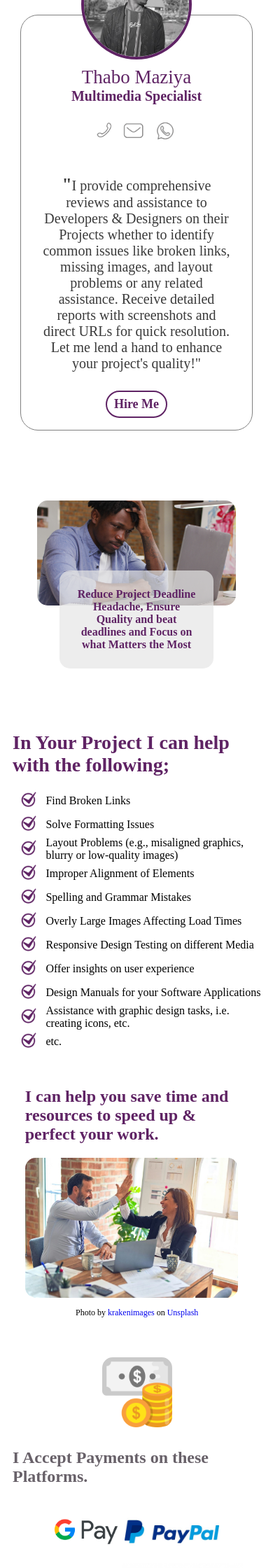
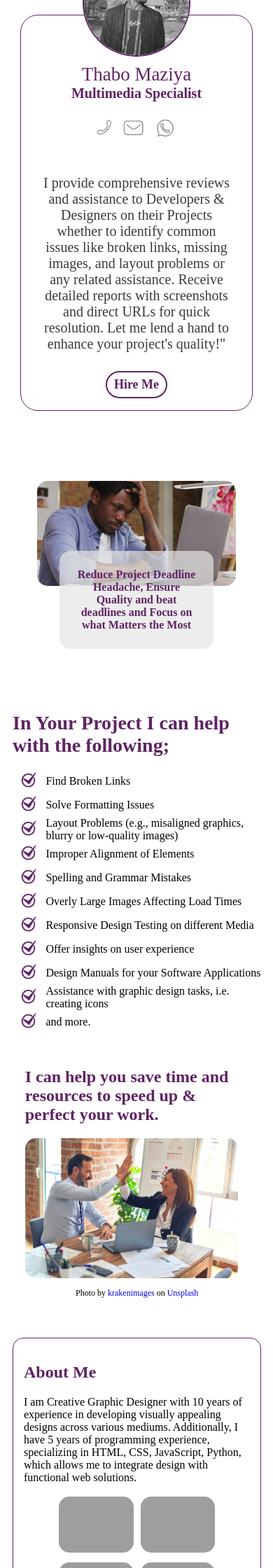
Before and after one commit to Tmazst/project_assistant, a Flask app: page / in a window 390 px wide. Shown: the part 400-2640 px from the top of the page at 70% size. Run offline with Flask 3, Linux system fonts and the light colour scheme; some libraries are stand-ins or nearby versions; some web fonts are replaced; grey boxes are pictures that could not be loaded.

Commit message:
requires

```diff
--- a/app.py
+++ b/app.py
@@ -76,6 +76,7 @@ def process_file(file):
             file_saved = file.save(os.path.join(app.root_path, 'static\images', new_file_name))
             flash(f"File Upload Successful!!", "success")
             return new_file_name
+
 
 
 class user_class:
--- a/static/css/styles.css
+++ b/static/css/styles.css
@@ -1126,9 +1138,31 @@ label span{
     font-size:20px;
 }
 
+.card{
+    border-radius:15px;
+    padding:15px;
+    border:1px solid var(--main-color);
+    transition: all 0.5s ease-out;
+    /* min-width:100% */
+}
+
+.card:hover{
+    border:none;
+    box-shadow: 0 0 7px 2px rgba(0,0,0,0.4);
+}
+
+
 img{
     border-radius: 15px;
     cursor: pointer;
+}
+
+.skill img{
+    height:80px;
+}
+
+.skill{
+    /* height:40px; */
 }
 
 
@@ -1224,13 +1258,18 @@ img{
     transition:all 0.3s ease;
     width:max-content;
     margin:2px auto;
-}
-
-.btns:hover{
-    border:1px solid rgb(117, 117, 117) !important;
-    color:rgb(117, 117, 117) !important;
-    cursor: pointer;
-}
+    position: relative;
+}
+
+
+.btns::after{content:'';background-color: var(--main-color);border: none;
+    width:100px;height: 100px;border-radius:50%;position:absolute;
+    transform: translate(-50%,-50%) scale(0);left:50%;top:50%;transition: all 0.5s ease;z-index:-1
+}
+
+.btns:hover{cursor: pointer;color:white;border:none}
+
+.btns:hover::after{transform: translate(-50%,-50%) scale(1)}
 
 
 a{
@@ -1338,11 +1384,17 @@ a{
     width:35%;
     gap:10px;
     margin:10px auto;
-    border: 1px solid grey;
+    border: 1px solid var(--main-color);
     /* background: rgb(186, 196, 250); */
     border-radius: 25px;
     padding:15px;
     min-width:400px;
+    transition: all 0.5s ease-out;
+}
+
+.intro-container:hover,.prf-img-cont:hover{
+    border:none;
+    box-shadow: 0 0 7px 2px rgba(0,0,0,0.4);
 }
 
 .container{
@@ -2434,6 +2488,10 @@ to{
 
 @media all and (max-width: 575px){
 
+
+.card{
+    min-width:300px;
+}
 .repo-container{
 
     width:90%;}
--- a/templates/index.html
+++ b/templates/index.html
@@ -43,8 +43,8 @@
     </div><br>
     <div style="height:150px;width:100%;background-color:;"></div>
     <div class="intro-content">
-        <div id="intro-content" style="color:rgb(58, 58, 58);font-size: 27px;" class="intro">
-            <span style="font-weight:600;font-size: 25px;color:rgb(58, 58, 58)">"</span>I provide comprehensive reviews and assistance to Developers & Designers on their Projects whether to identify common issues like broken links, missing images, and layout problems or any related assistance.
+        <div id="intro-content" style="color:rgb(58, 58, 58);font-size: 24px;font-weight: 400;" class="intro">
+            I provide comprehensive reviews and assistance to Developers & Designers on their Projects whether to identify common issues like broken links, missing images, and layout problems or any related assistance.
             Receive detailed reports with screenshots and direct URLs for quick resolution. Let me lend a hand to enhance your project's quality!"
         </div>
     </div>
@@ -74,8 +74,8 @@
             <div class="list-items general-flex"><span><img src="static/icons/tick-icon.png" /></span><span>Responsive Design Testing on different Media</span></div>
             <div class="list-items general-flex"><span><img src="static/icons/tick-icon.png" /></span><span>Offer insights on user experience</span></div>
             <div class="list-items general-flex"><span><img src="static/icons/tick-icon.png" /></span><span>Design Manuals for your Software Applications</span></div>
-            <div class="list-items general-flex"><span><img src="static/icons/tick-icon.png" /></span><span>Assistance with graphic design tasks, i.e. creating icons, etc.</span></div>
-            <div class="list-items general-flex"><span><img src="static/icons/tick-icon.png" /></span><span>etc.</span></div>
+            <div class="list-items general-flex"><span><img src="static/icons/tick-icon.png" /></span><span>Assistance with graphic design tasks, i.e. creating icons</span></div>
+            <div class="list-items general-flex"><span><img src="static/icons/tick-icon.png" /></span><span>and more.</span></div>
             <br>
             <!-- <div>I will help you save time and resources by identifying these issues for you.</div> -->
         </div>
@@ -87,11 +87,32 @@
 
             <h1  style="color:#5f2364;font-weight:600">I can help you save time and resources to speed up & perfect your work.</h1>
 
-            <img id="save-time-img" style="height:400px" src="static/images/save-time.jpg"/>
+            <img id="save-time-img" style="height:500px" src="static/images/save-time.jpg"/>
         </div>
     </div>
     <div style="font-size:12px">Photo by <a href="https://unsplash.com/@krakenimages?utm_content=creditCopyText&utm_medium=referral&utm_source=unsplash">krakenimages</a> on <a href="https://unsplash.com/photos/man-in-white-dress-shirt-sitting-beside-woman-in-black-long-sleeve-shirt-376KN_ISplE?utm_content=creditCopyText&utm_medium=referral&utm_source=unsplash">Unsplash</a></div>
 
+</section><br><br>
+
+<section class="container">
+    <div class="card">
+        <h1>About Me</h1>
+        <div>
+            I am Creative Graphic Designer with 10 years of experience in developing visually appealing designs across various mediums.
+            Additionally, I have 5 years of programming experience, specializing in HTML, CSS, JavaScript, Python, which allows me to integrate design with functional web solutions.
+        </div><br>
+        <div class="skills-cont general-flex">
+            <div class="skill"><img src="static/icons/ai-icon.png"></div>
+            <div class="skill"><img src="static/icons/in-icon.png"></div>
+            <div class="skill"><img src="static/icons/ps-icon.png"></div>
+            <div class="skill"><img src="static/icons/pr-icon.png"></div>
+            <div class="skill"><img src="static/icons/ae-icon.png"></div>
+            <div class="skill"><img src="static/icons/flask-icon.jpg"></div>
+            <div class="skill"><img src="static/icons/html-icon.jpg"></div>
+            <div class="skill"><img src="static/icons/python-icon.webp"></div>
+            <!-- <div class="skill"><img src="static/icons/js-icon.png"></div> -->
+        </div>
+    </div>
 </section><br><br>
 
 <section style="" class="container">
--- a/templates/pass_reset.html
+++ b/templates/pass_reset.html
@@ -42,7 +42,7 @@
 
             <div style="margin:10px auto;" class="group">
                 <div style="padding-left:;width:100%;background-color:339ab3" class="d-flex flex-row align-items-center justify-content-between">
-                    {{ reset_form.reset(class="btns")}}
+                    {{ reset_form.reset(class="btns",id='submit')}}
                 </div>
             </div>
 
--- a/templates/password_reset_req.html
+++ b/templates/password_reset_req.html
@@ -34,7 +34,7 @@
 
             <div style="margin:10px auto;" class="group">
                 <div style="padding-left:;width:100%;background-color:339ab3" class="d-flex flex-row align-items-center justify-content-between">
-                    {{reset_request_form.reset(class="btns")}}
+                    {{reset_request_form.reset(class="btns",id="submit")}}
                 </div>
             </div>
 
```
Also changed, not shown: other parts of static/css/styles.css (+62 -37 lines).
